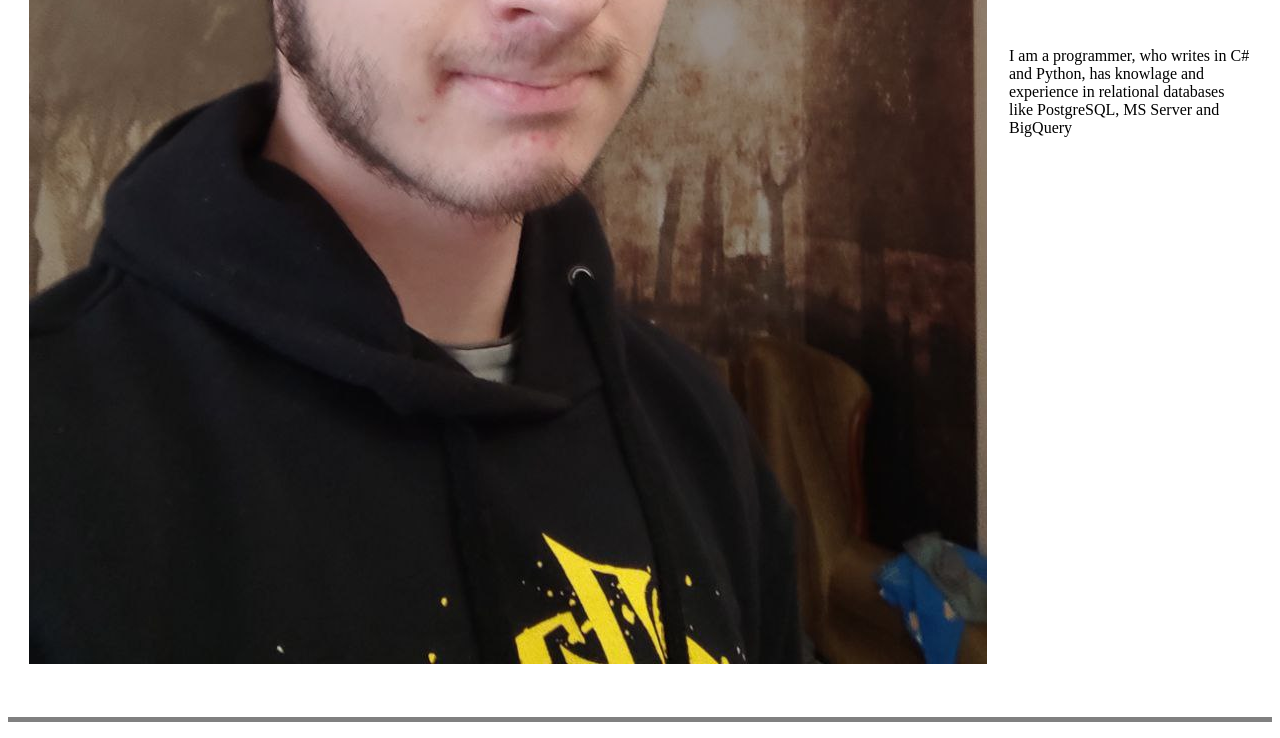
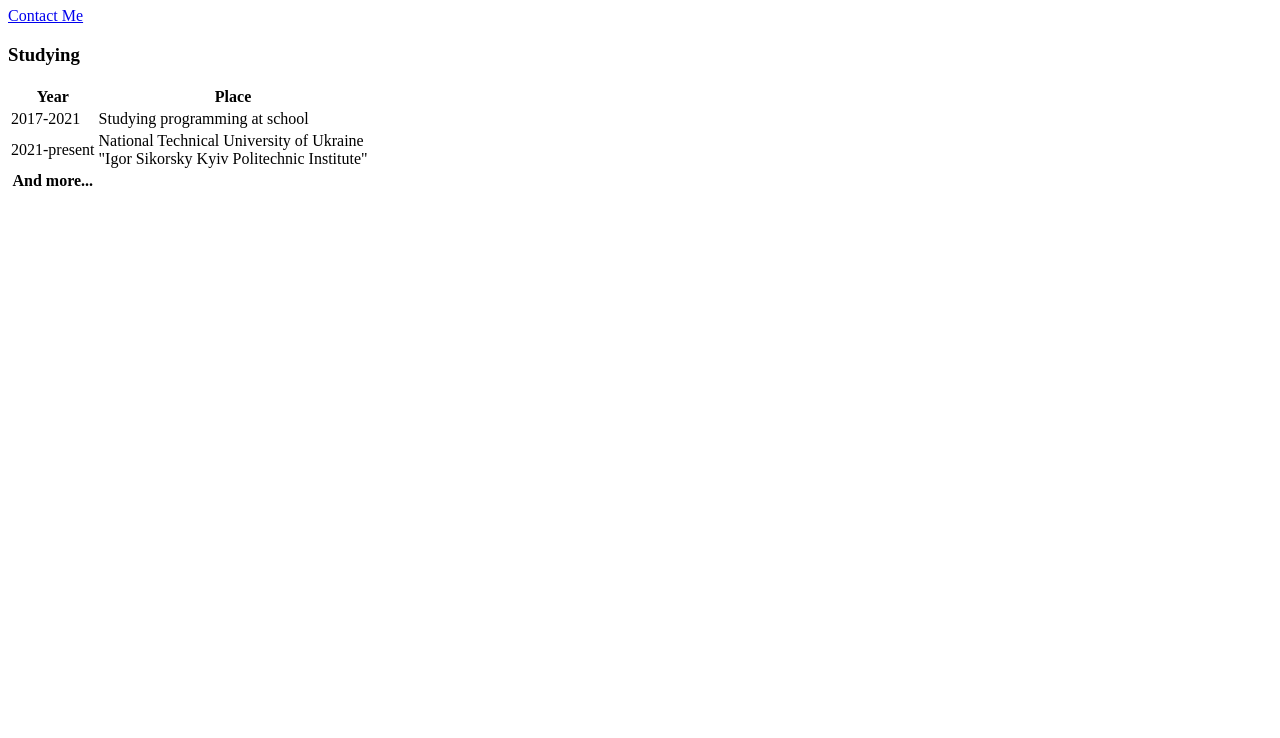
Before and after one commit to logovok/cv, a plain HTML site: page index.html in a window 1280 px wide. Shown: the part 645-1383 px from the top of the page. After the commit the page ends 846 px from the top, so only its background shows below. Drawn offline with Linux system fonts and the light colour scheme.

Commit message:
inf_update

```diff
--- a/index.html
+++ b/index.html
@@ -8,7 +8,7 @@
     <table cellspacing="20">
         <tr>
             <td>
-                <img src="images.jpg" alt="Nice photo" sizes="600, 600">
+                <img src="images.jpg" alt="Nice photo" style="width:261px;height:350px;">
             </td>
             <td>
                 <h1>Mykyta Maltsev</h1>
@@ -61,12 +61,12 @@
         </tr>
     </table>
     <p><a href="contact_details.html">Contact Me</a></p>
-    <h3>Work experience</h3>
+    <h3>Studying</h3>
     <table>
         <thead>
             <tr>
                 <th>Year</th>
-                <th>Experience</th>
+                <th>Place</th>
             </tr>
         </thead>
 
@@ -77,7 +77,7 @@
             </tr>
             <tr>
                 <td>2021-present</td>
-                <td>Studying programming at univercity</td>
+                <td>National Technical University of Ukraine<br> "Igor Sikorsky Kyiv Politechnic Institute"</td>
             </tr>
         </tbody>
         <tfoot>
```
